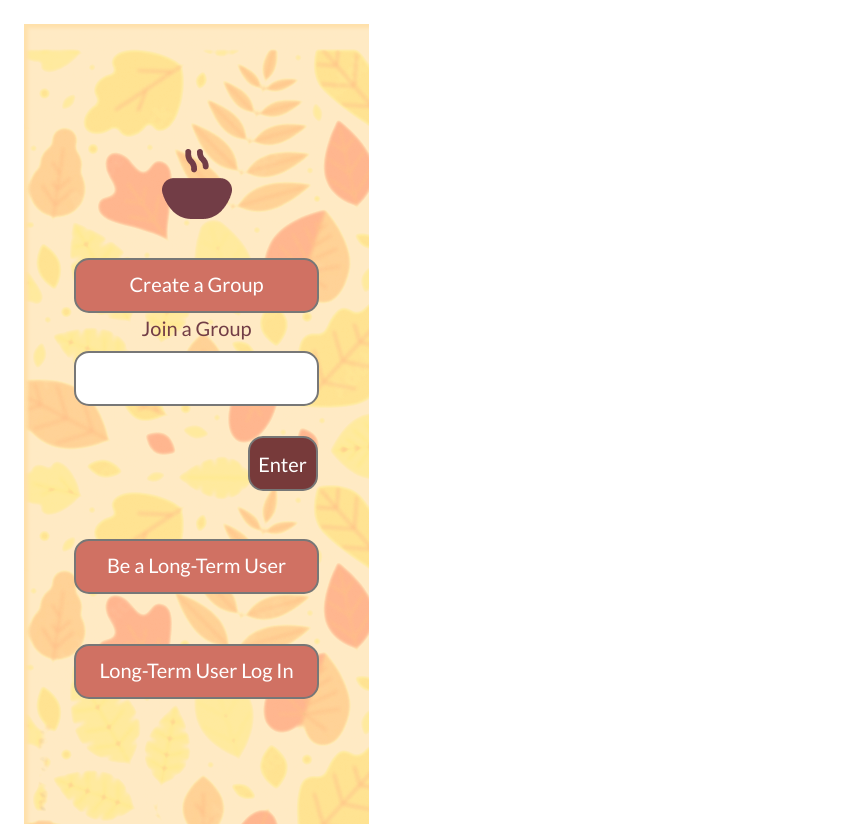
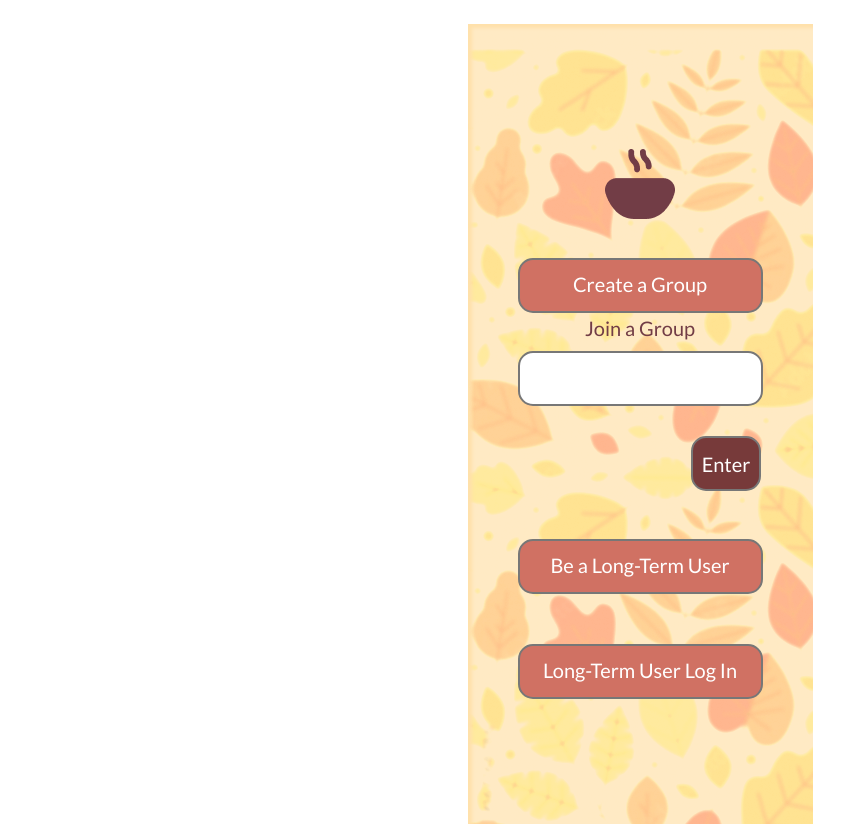
Before and after one commit to kapa-moon/final-project-team-decider, a React (Create React App) app in the folder front-end/: page / in a window 1280 px wide. Shown: the whole page, without its empty margins (0-852 px from the left). Built offline with nearby package versions, Linux system fonts and the light colour scheme.

Commit message:
Update App.js

```diff
--- a/front-end/src/App.js
+++ b/front-end/src/App.js
@@ -14,7 +14,8 @@ import Go from './component/Go';
 function App() {
   return (
     <div className='App p-6 max-h-screen flex justify-center min-w-screen max-w-screen md: max-w-800'>
-      <div className='min-w-full max-w-full'>
+      {/* <div className='min-w-full max-w-full'> */}
+      <div>
         <div className='routes h-2/3'>
           <Routes>
             <Route path='/' element={<CreateNewTeam />} />
```
